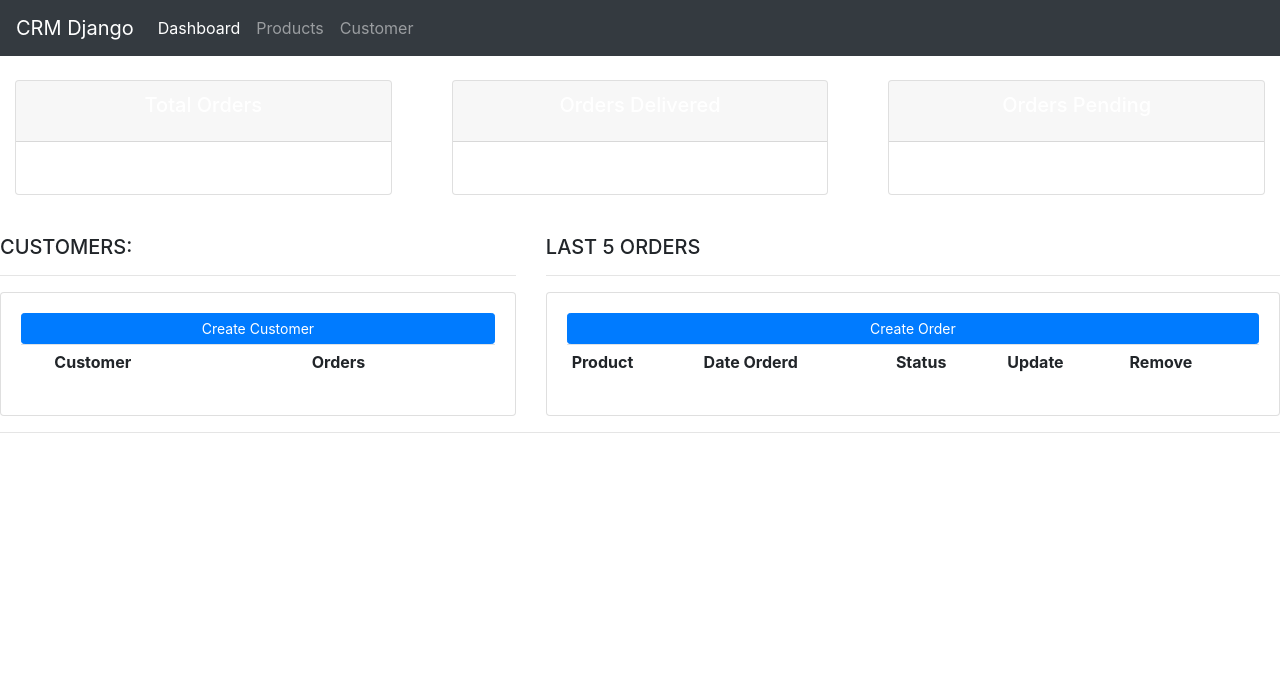
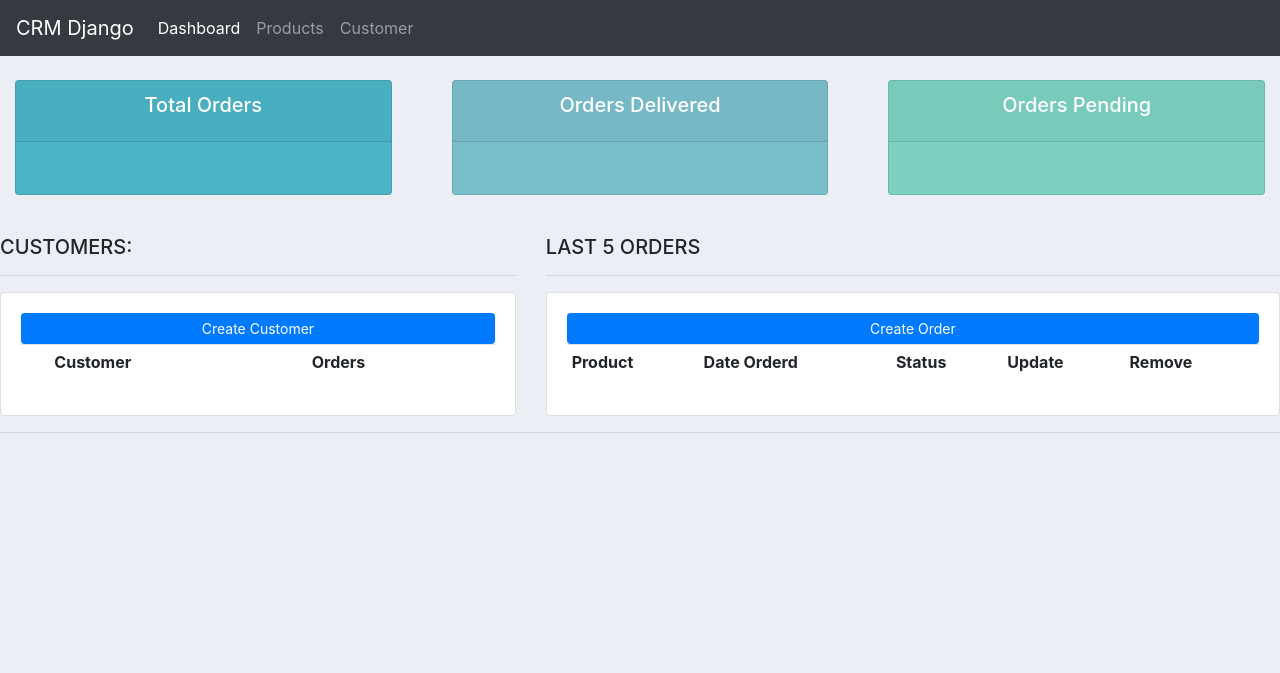
Before and after one commit to amsalud/CRM_Django, a Django app: template accounts/templates/accounts/dashboard.html in a window 1280 px wide. Shown: the top 673 px of the page. Run offline with Django 3.2, Linux system fonts and the light colour scheme; the template is opened without the code that fills it, so the values that code supplies are empty; some libraries are stand-ins or nearby versions.

Commit message:
Add styles

```diff
--- a/accounts/templates/accounts/main.html
+++ b/accounts/templates/accounts/main.html
@@ -7,6 +7,22 @@
     <title>CRM Django</title>
 
     <style>
+		body{
+			background-color: #ebeff5;
+		}
+
+		#total-orders{
+			background-color: #4cb4c7;
+		}
+
+		#orders-delivered{
+			background-color: #7abecc;
+		}
+
+		#orders-pending{
+			background-color: #7CD1C0;
+		}
+
         .footer {
             position: absolute;
             bottom: 0;
```
